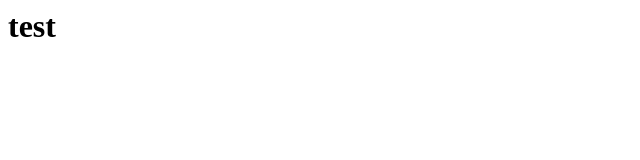
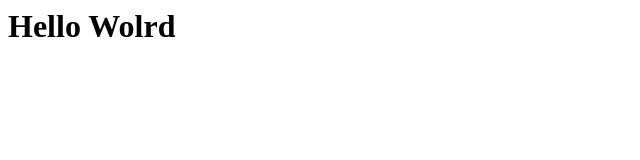
Before and after one commit to Asatogenki/mysite, a plain HTML site: page index.html in a window 1280 px wide. Shown: the whole page, without its empty margins (0-640 px from the left). Drawn offline with Linux system fonts and the light colour scheme.

Commit message:
最初のコミットです

```diff
--- a/index.html
+++ b/index.html
@@ -1 +1 @@
-<h1>test</h1>
+<h1>Hello Wolrd</h1>
```
